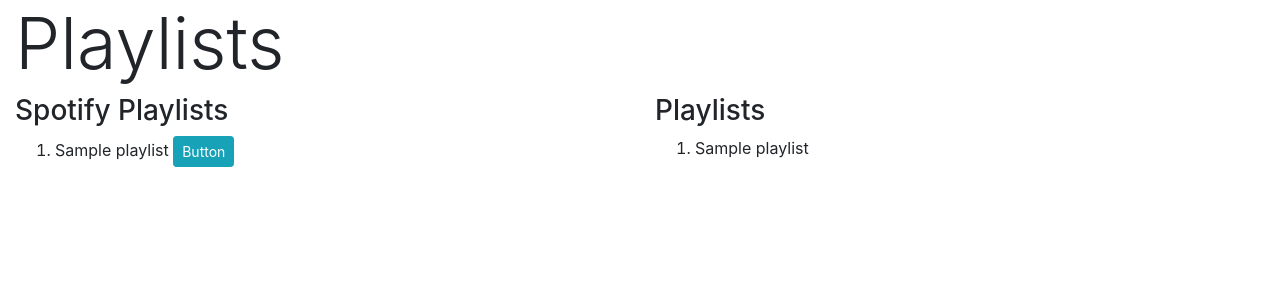
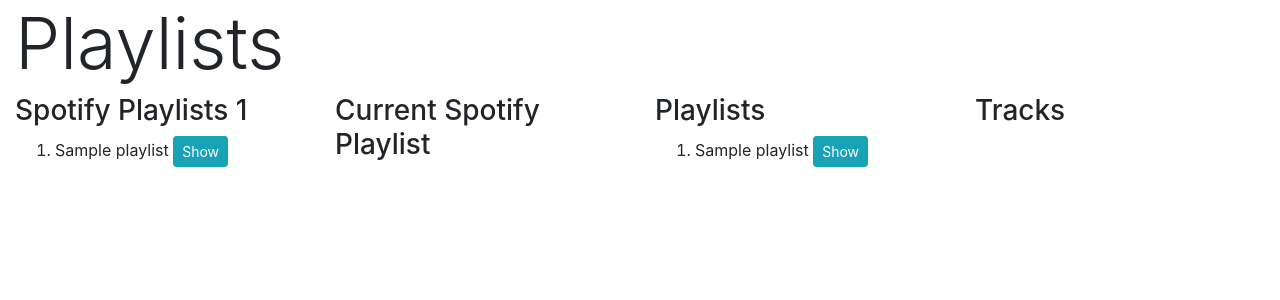
Before and after one commit to Keparoo/Tuttitracks, a Flask app: template templates/playlists.html in a window 1280 px wide. Shown: the part 56-356 px from the top of the page. Run offline with Flask 2, Linux system fonts and the light colour scheme; tables that the repository leaves empty hold one stand-in row (values such as "Sample post"); the template is opened without the code that fills it: values that come from a table or form of the project are taken from there, most other values are stand-ins (such as "Sample title", 1, 10 or a date in 2020); some libraries are stand-ins or nearby versions.

Commit message:
Create playlist page

```diff
--- a/app.py
+++ b/app.py
@@ -13,7 +13,7 @@
 from models import db, connect_db, User, Track, Playlist, Album, Artist, Genre
 from forms import SignupForm, LoginForm, SearchTracksForm
 from auth import get_spotify_user_code, get_bearer_token, requires_signed_in, refresh_token, requires_auth, requires_signed_out
-from helpers import create_playlist, create_spotify_playlist, get_spotify_track_ids, process_track_search, parse_search, add_tracks_to_spotify_playlist,delete_tracks_from_spotify_playlist,replace_spotify_playlist_items,update_spotify_playlist_details, get_spotify_saved_tracks, get_spotify_playlists, get_playlist_tracks, insert_playlist_track, append_playlist_tracks, delete_playlist_track, move_playlist_track, search_spotify, get_playlist_item_info
+from helpers import create_playlist, create_spotify_playlist, get_spotify_track_ids, process_track_search, parse_search, add_tracks_to_spotify_playlist,delete_tracks_from_spotify_playlist,replace_spotify_playlist_items,update_spotify_playlist_details, get_spotify_saved_tracks, get_spotify_playlists, get_playlist_tracks, insert_playlist_track, append_playlist_tracks, delete_playlist_track, move_playlist_track, search_spotify, get_playlist_item_info, get_playlist_track_ids
 
 load_dotenv()
 
@@ -323,7 +323,7 @@
     spot_playlists = get_spotify_playlists(LIMIT, OFFSET)
     total_spot_playlists = spot_playlists['total']
     parsed_playlists = get_playlist_item_info(spot_playlists['items'])
-    print('*************', total_spot_playlists, parsed_playlists)
+    # print('*************', total_spot_playlists, parsed_playlists)
 
     return render_template("playlists.html", playlists=playlists, parsed_playlists=parsed_playlists, total_spot_playlists=total_spot_playlists)
 
@@ -518,7 +518,8 @@
     """Get playlist tracks return list of track uris"""
 
     try:
-        tracks = Playlist.query.get_or_404(playlist_id)
+        tracks = get_playlist_track_ids(playlist_id)
+        print(tracks)
         return jsonify({
             'success': True,
             'tracks': tracks
--- a/helpers.py
+++ b/helpers.py
@@ -218,11 +218,25 @@
 
     spotify_uris = []
     for item in playlist_tracks:
-        track=Track.query.get_or_404(item.track_id)
+        track = Track.query.get_or_404(item.track_id)
         spotify_uris.append(track.spotify_track_uri)
 
     return spotify_uris
 
+
+def get_playlist_track_ids(playlist_id):
+    """Get the current tracks from a local playlist
+    Return a list of spotify ids in index order
+    """
+
+    playlist_tracks = PlaylistTrack.query.filter(PlaylistTrack.playlist_id==playlist_id).order_by(PlaylistTrack.index).all()
+
+    spotify_ids = []
+    for item in playlist_tracks:
+        track = Track.query.get_or_404(item.track_id)
+        spotify_ids.append(track.spotify_track_id)
+
+    return spotify_ids
 
 def append_playlist_tracks(playlist_id, track_ids):
     """Append a list of track ids to existing playlist"""
--- a/static/spotiflavor.js
+++ b/static/spotiflavor.js
@@ -181,15 +181,42 @@
 const spotSync = async (e) => {
 	console.debug('spotSync');
 
-	const $track = $(e.target).closest('li');
-	const id = $track.data('id');
-	const playlistId = $track.data('spotId');
+	const $playlist = $(e.target).closest('li');
+	const id = $playlist.data('id');
+	const playlistId = $playlist.data('spotId');
 
 	const res = await axios.post(`${BASE_URL}/spotify/${id}/playlists`);
 	if (res.error) {
 		console.log(res.message);
 	}
 	// console.log(res.data.playlist.spotify_track_id);
+};
+
+const showSpotPlaylist = async (e) => {
+	console.debug('showSpotPlaylist');
+	const $playlist = $(e.target).closest('li');
+	const id = $playlist.data('spot-id');
+	html = `
+    <iframe src="https://open.spotify.com/embed/playlist/${id}" width="300" height="380" frameborder="0" allowtransparency="true" allow="encrypted-media"></iframe>
+    `;
+	$('#spotPlaylist').html(html);
+};
+
+const showPlaylist = async (e) => {
+	console.debug('showPlaylist');
+	const $playlist = $(e.target).closest('li');
+	const id = $playlist.data('id');
+
+	tracks = await axios.get(`${BASE_URL}/playlists/${id}/tracks`);
+	console.log(tracks.data.tracks);
+
+	playlist_tracks = '';
+	for (let track of tracks.data.tracks) {
+		playlist_tracks += `<p>
+        <iframe src="https://open.spotify.com/embed/track/${track}" width="300" height="80" frameborder="0" allowtransparency="true" allow="encrypted-media"></iframe>
+        </p>`;
+	}
+	$('#playlistTracks').html(playlist_tracks);
 };
 // create playlist: POST /users/<username>/playlists
 // update playlist details: PUT /playlists/<playlist_id>
@@ -209,6 +236,8 @@
 $body.on('click', '#next', nextPage);
 $body.on('click', '#previous', prevPage);
 $body.on('click', '.spotSync', spotSync);
+$body.on('click', '.showSpotPlaylist', showSpotPlaylist);
+$body.on('click', '.showList', showPlaylist);
 $('iframe').hover(showAudioFeatures);
 
 // $('ol.simple_with_drop').sortable({
--- a/templates/playlists.html
+++ b/templates/playlists.html
@@ -7,14 +7,15 @@
 <div class="container-fluid">
     <h1 class="display-3">Playlists</h1>
     <div class="row">
-        <div class="col-md-6">
-        <h3>Spotify Playlists</h3>
+        <div class="col-md-3">
+        <h3>Spotify Playlists {{ total_spot_playlists }}</h3>
         <ol>
             {% for playlist in parsed_playlists %}
-                <li data-id="{{ playlist['id'] }}" data-spotId="{{ playlist['spotify_playlist_id'] }}">{{ playlist['name'] }}
-                <button class="btn btn-info btn-sm localSync">Button</button>
+                <li data-id="{{ playlist['id'] }}" data-spot-id="{{ playlist['spotify_playlist_id'] }}">{{ playlist['name'] }}
+                <button class="btn btn-info btn-sm showSpotPlaylist">Show</button>
             {% endfor %}
         </ol>
+
         {# {% for track in tracks %}
             <p> <strong>Track:</strong> {{ track['name'] }} <strong>Album:</strong> {{ track['album']['name'] }} <strong>Artist:</strong> {{ track['artists'][0]['name']}} <strong>URI:</strong>{{ track['uri'] }} </p>
         {% endfor%} #}
@@ -31,18 +32,28 @@
         {# {{ r }} #}
 
         </div>
-        <div class="col-6">
+
+        <div class="col-md-3">
+            <h3>Current Spotify Playlist</h3>
+            <div id="spotPlaylist"></div>
+        </div>
+
+        <div class="col-3">
             <h3>Playlists</h3>
                 <ol>
                     {% for playlist in playlists%}
                         <li data-id="{{ playlist.id }}" data-spotId="{{ playlist.spotify_playlist_id }}">{{ playlist['name'] }}
                         {% if not playlist.spotify_playlist_id%}
-                        <button class="btn btn-info btn-sm spotSync">Spotify Sync</button>
+                        <button class="btn btn-info btn-sm spotSync">Sync</button>
                         {% endif %}
+                        <button class="btn btn-info btn-sm showList">Show</button>
                         </li>
                     {% endfor %}
                 </ol>
         </div>
+        <div class="col-3">
+        <h3>Tracks</h3>
+        <div id="playlistTracks"></div>
 
     </div>
 </div>
```
